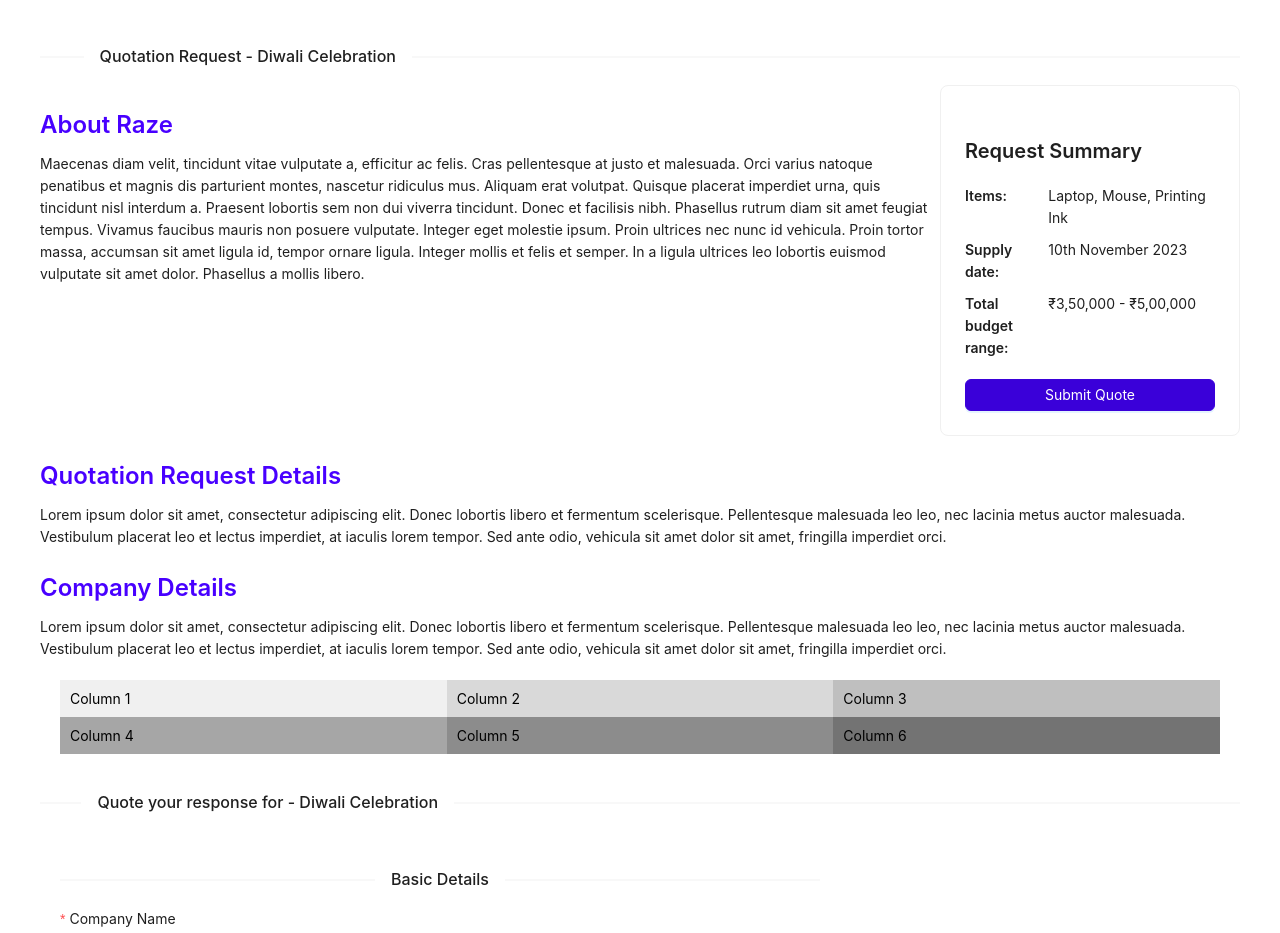
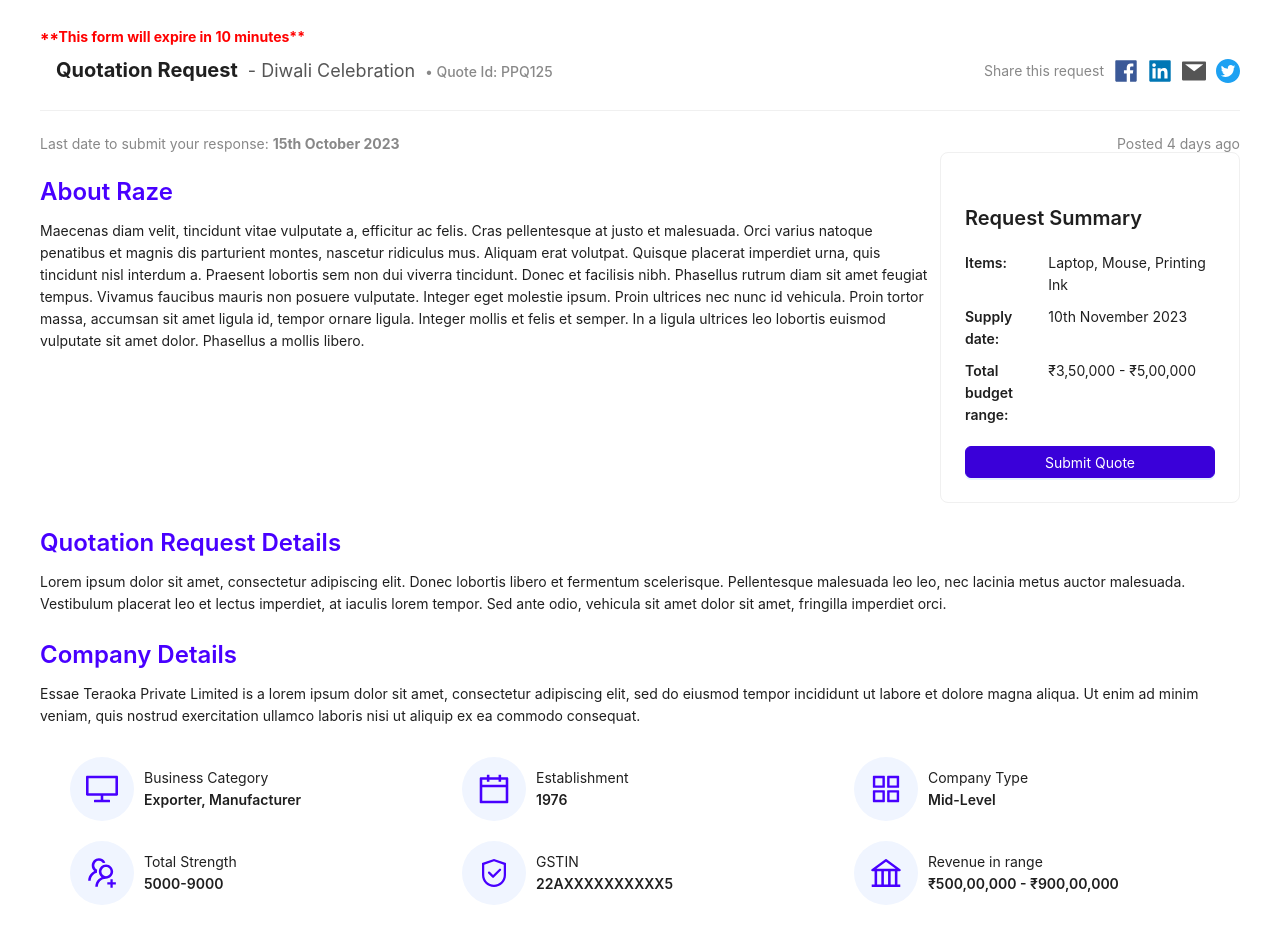
Before and after one commit to NKumar1612/AssignmentForRaze, a React (Vite) app: page / in a window 1280 px wide. Shown: the top 933 px of the page. Built offline with nearby package versions, Linux system fonts and the light colour scheme.

Commit message:
some ui changes.

```diff
--- a/package.json
+++ b/package.json
@@ -10,6 +10,7 @@
     "preview": "vite preview"
   },
   "dependencies": {
+    "@ant-design/icons": "^5.4.0",
     "antd": "^5.20.6",
     "react": "^18.3.1",
     "react-dom": "^18.3.1"
--- /dev/null
+++ b/src/component/HeaderDivider.jsx
@@ -0,0 +1,57 @@
+import React from 'react';
+import { Divider, Row, Col } from 'antd';
+import { FacebookFilled, LinkedinFilled, MailFilled, TwitterCircleFilled } from '@ant-design/icons';
+
+const HeaderDivider = () => {
+  return (
+    <div>
+      <Row justify="space-between" align="middle" style={{ marginBottom: '10px' }}>
+        <Col>
+          <span style={{ color: 'red', fontWeight: 'bold', fontSize: '14px' }}>
+            **This form will expire in 10 minutes**
+          </span>
+        </Col>
+      </Row>
+
+      <Row justify="space-between" align="middle">
+        <Col>
+          <Divider orientation="left" style={{ margin: 0 }}>
+            <span style={{ fontWeight: 'bold', fontSize: '20px' }}>Quotation Request</span>
+            <span style={{ fontWeight: 'normal', fontSize: '18px', marginLeft: '10px', color: '#555' }}>
+              - Diwali Celebration
+            </span>
+            <span style={{ fontSize: '14px', marginLeft: '10px', color: '#888' }}>
+              • Quote Id: PPQ125
+            </span>
+          </Divider>
+        </Col>
+        <Col>
+          <div style={{ display: 'flex', alignItems: 'center' }}>
+            <span style={{ fontSize: '14px', color: '#888', marginRight: '10px' }}>
+              Share this request
+            </span>
+            <FacebookFilled style={{ color: '#3b5998', marginRight: '10px', fontSize: '24px' }} />
+            <LinkedinFilled style={{ color: '#0077b5', marginRight: '10px', fontSize: '24px' }} />
+            <MailFilled style={{ color: '#555', marginRight: '10px', fontSize: '24px' }} />
+            <TwitterCircleFilled style={{ color: '#1da1f2', fontSize: '24px' }} />
+          </div>
+        </Col>
+      </Row>
+
+      {/* Divider placed here before the text below */}
+      <Divider />
+
+      {/* These rows will now appear below the Divider */}
+      <Row justify="space-between" align="middle" style={{ marginTop: '2px', color: '#888' }}>
+        <Col>
+          <span>Last date to submit your response: <b>15th October 2023</b></span>
+        </Col>
+        <Col>
+          <span>Posted 4 days ago</span>
+        </Col>
+      </Row>
+    </div>
+  );
+};
+
+export default HeaderDivider;
--- /dev/null
+++ b/src/component/QuoteHeader.jsx
@@ -0,0 +1,26 @@
+import React from 'react';
+import { Divider, Typography, Row, Col } from 'antd';
+
+const { Text } = Typography;
+
+const QuoteHeader = () => {
+  return (
+    <div style={{ padding: '20px' }}>
+      <Divider orientation="left" style={{ fontSize: '16px', fontWeight: 'bold' }}>
+        Quote your response for - Diwali Celebration
+      </Divider>
+      <Row justify="space-between">
+        <Col>
+          <Text type="secondary">Quote Id: PPQ125</Text>
+        </Col>
+      </Row>
+      <Row justify="space-between" style={{ marginTop: '10px' }}>
+        <Col>
+          <Text>Date of supply: 10th November 2023</Text>
+        </Col>
+      </Row>
+    </div>
+  );
+};
+
+export default QuoteHeader;
--- a/src/section/QuotationRequest.jsx
+++ b/src/section/QuotationRequest.jsx
@@ -2,12 +2,13 @@
 import AboutRaze from './sub-section/AboutRaze'
 import RequestDescription from './sub-section/RequestDescription';
 import CompanyDetails from './sub-section/CompanyDetails';
+import HeaderDivider from '../component/HeaderDivider';
 import { Divider } from 'antd';
 
 const QuotationRequest = () => {
   return (
     <main>
-      <Divider orientation="left">Quotation Request - Diwali Celebration</Divider>
+      <HeaderDivider/>
       <AboutRaze/>
       <RequestDescription/>
       <CompanyDetails/>
--- a/src/section/QuoteResponse.jsx
+++ b/src/section/QuoteResponse.jsx
@@ -2,11 +2,12 @@
 import ResponseForm from '../component/ResponseForm'
 import WhyUs from './sub-section/WhyUs';
 import { Divider } from 'antd';
+import QuoteHeader from '../component/QuoteHeader';
 
 const QuoteResponse = () => {
   return (
     <main>
-      <Divider orientation="left">Quote your response for - Diwali Celebration</Divider>
+      <QuoteHeader/>
       <ResponseForm/>
       <WhyUs/>
     </main>
--- a/src/section/sub-section/CompanyDetails.jsx
+++ b/src/section/sub-section/CompanyDetails.jsx
@@ -1,37 +1,113 @@
 import React from 'react';
-import { Row, Col, Typography } from 'antd';
+import { Row, Col, Typography, Avatar, Button } from 'antd';
+import { DesktopOutlined, CalendarOutlined, AppstoreOutlined,
+         UsergroupAddOutlined, SafetyOutlined, BankOutlined } from '@ant-design/icons';
 
-const {Title, Text} = Typography;
+const { Title, Text } = Typography;
 
 const CompanyDetails = () => {
   return (
     <div>
-      <Title level={3}  style={{ color: '#4800ff' }}>Company Details</Title>
+      <Title level={3} style={{ color: '#4800ff' }}>Company Details</Title>
       <Text>
-      Lorem ipsum dolor sit amet, consectetur adipiscing elit.
-      Donec lobortis libero et fermentum scelerisque. Pellentesque
-      malesuada leo leo, nec lacinia metus auctor malesuada. Vestibulum
-      placerat leo et lectus imperdiet, at iaculis lorem tempor. Sed
-      ante odio, vehicula sit amet dolor sit amet, fringilla imperdiet orci.
+        Essae Teraoka Private Limited is a lorem ipsum dolor sit amet, consectetur adipiscing elit,
+        sed do eiusmod tempor incididunt ut labore et dolore magna aliqua. Ut enim ad minim veniam,
+        quis nostrud exercitation ullamco laboris nisi ut aliquip ex ea commodo consequat.
       </Text>
       <div style={{ padding: '20px' }}>
         {/* First Row */}
-        <Row>
-          <Col span={8} style={{ backgroundColor: '#f0f0f0', padding: '10px' }}>Column 1</Col>
-          <Col span={8} style={{ backgroundColor: '#d9d9d9', padding: '10px' }}>Column 2</Col>
-          <Col span={8} style={{ backgroundColor: '#bfbfbf', padding: '10px' }}>Column 3</Col>
+        <Row gutter={[16, 16]}>
+          <Col span={8}>
+            <Row align="middle" style={{ padding: '10px' }}>
+              <Col flex="none">
+                <Avatar size={64} icon={<DesktopOutlined />} style={{ backgroundColor: '#f0f5ff', color: '#4800ff' }} />
+              </Col>
+              <Col flex="auto" style={{ paddingLeft: '10px' }}>
+                <Text>Business Category</Text>
+                <br />
+                <Text strong>Exporter, Manufacturer</Text>
+              </Col>
+            </Row>
+          </Col>
+
+          <Col span={8}>
+            <Row align="middle" style={{ padding: '10px' }}>
+              <Col flex="none">
+                <Avatar size={64} icon={<CalendarOutlined />} style={{ backgroundColor: '#f0f5ff', color: '#4800ff' }} />
+              </Col>
+              <Col flex="auto" style={{ paddingLeft: '10px' }}>
+                <Text>Establishment</Text>
+                <br />
+                <Text strong>1976</Text>
+              </Col>
+            </Row>
+          </Col>
+
+          <Col span={8}>
+            <Row align="middle" style={{ padding: '10px' }}>
+              <Col flex="none">
+                <Avatar size={64} icon={<AppstoreOutlined />} style={{ backgroundColor: '#f0f5ff', color: '#4800ff' }} />
+              </Col>
+              <Col flex="auto" style={{ paddingLeft: '10px' }}>
+                <Text>Company Type</Text>
+                <br />
+                <Text strong>Mid-Level</Text>
+              </Col>
+            </Row>
+          </Col>
         </Row>
 
         {/* Second Row */}
-        <Row>
-          <Col span={8} style={{ backgroundColor: '#a6a6a6', padding: '10px' }}>Column 4</Col>
-          <Col span={8} style={{ backgroundColor: '#8c8c8c', padding: '10px' }}>Column 5</Col>
-          <Col span={8} style={{ backgroundColor: '#737373', padding: '10px' }}>Column 6</Col>
+        <Row gutter={[16, 16]}>
+          <Col span={8}>
+            <Row align="middle" style={{ padding: '10px' }}>
+              <Col flex="none">
+                <Avatar size={64} icon={<UsergroupAddOutlined />} style={{ backgroundColor: '#f0f5ff', color: '#4800ff' }} />
+              </Col>
+              <Col flex="auto" style={{ paddingLeft: '10px' }}>
+                <Text>Total Strength</Text>
+                <br />
+                <Text strong>5000-9000</Text>
+              </Col>
+            </Row>
+          </Col>
+
+          <Col span={8}>
+            <Row align="middle" style={{ padding: '10px' }}>
+              <Col flex="none">
+                <Avatar size={64} icon={<SafetyOutlined />} style={{ backgroundColor: '#f0f5ff', color: '#4800ff' }} />
+              </Col>
+              <Col flex="auto" style={{ paddingLeft: '10px' }}>
+                <Text>GSTIN</Text>
+                <br />
+                <Text strong>22AXXXXXXXXXX5</Text>
+              </Col>
+            </Row>
+          </Col>
+
+          <Col span={8}>
+            <Row align="middle" style={{ padding: '10px' }}>
+              <Col flex="none">
+                <Avatar size={64} icon={<BankOutlined />} style={{ backgroundColor: '#f0f5ff', color: '#4800ff' }} />
+              </Col>
+              <Col flex="auto" style={{ paddingLeft: '10px' }}>
+                <Text>Revenue in range</Text>
+                <br />
+                <Text strong>₹500,00,000 - ₹900,00,000</Text>
+              </Col>
+            </Row>
+          </Col>
         </Row>
+
+        {/* Add space below the icons */}
+        <div style={{ marginTop: '20px', textAlign: 'center' }}>
+          <Button type="primary" size="large" style={{ backgroundColor: '#4800ff', borderColor: '#4800ff' }}>
+            Contact Company
+          </Button>
+        </div>
+      </div>
     </div>
-
-    </div>
-  )
+  );
 }
 
 export default CompanyDetails;
```
Also changed, not shown: 1 other file (tests, documents, lock files or other folders).
